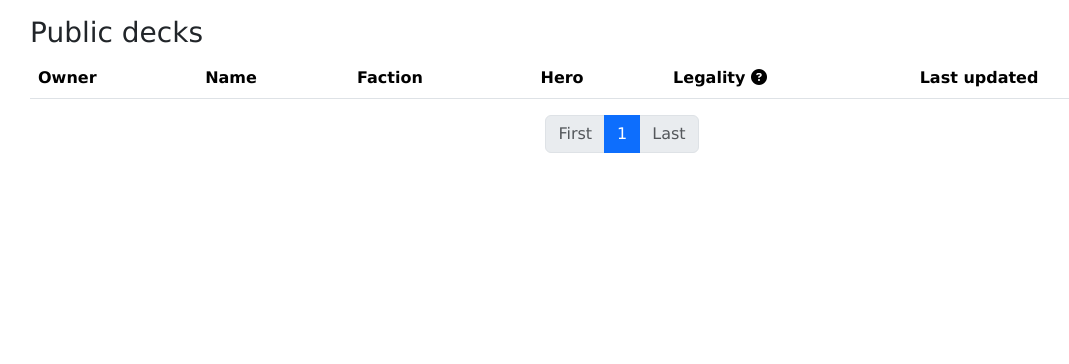
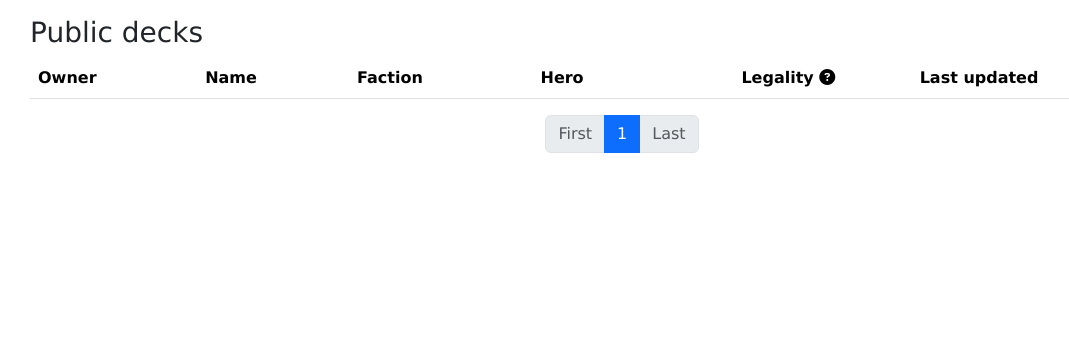
Before and after one commit to Ajordat/alteredbuilder, a Django app: page /decks/ in a window 1280 px wide. Shown: the part 56-420 px from the top of the page, without its empty margins (18-1087 px from the left). Run offline with Django 5.2, Linux system fonts and the light colour scheme; data that the repository does not hold is empty; parts of the project's set-up code (start-up, migrations or seed data) failed here and were passed over.

Commit message:
Centered columns on deck lists

```diff
--- a/alteredbuilder/decks/templates/decks/deck_list.html
+++ b/alteredbuilder/decks/templates/decks/deck_list.html
@@ -19,7 +19,7 @@
                     <th scope="col">Name</th>
                     <th scope="col">Faction</th>
                     <th scope="col">Hero</th>
-                    <th scope="col">
+                    <th scope="col" class="text-center">
                         <a data-bs-toggle="tooltip" data-bs-title="Standard | Draft">
                             Legality <i class="fa-regular fa-circle-question"></i>
                         </a>
@@ -34,7 +34,7 @@
                     <td>{{ deck.name }}</td>
                     <td>{{ deck.hero.get_faction_display.title }}</td>
                     <td data-bs-toggle="tooltip" data-bs-title="<img src='{{ deck.hero.image_url }}'/>" data-bs-html="true" data-bs-placement="right">{{ deck.hero.name }}</td>
-                    <td>{% if deck.is_standard_legal %}<i class="fa-solid fa-check"></i>{% else %}<i class="fa-solid fa-xmark"></i>{% endif %} | {% if deck.is_draft_legal %}<i class="fa-solid fa-check"></i>{% else %}<i class="fa-solid fa-xmark"></i>{% endif %}</td>
+                    <td class="text-center">{% if deck.is_standard_legal %}<i class="fa-solid fa-check"></i>{% else %}<i class="fa-solid fa-xmark"></i>{% endif %} | {% if deck.is_draft_legal %}<i class="fa-solid fa-check"></i>{% else %}<i class="fa-solid fa-xmark"></i>{% endif %}</td>
                     <td>{{ deck.modified_at|timesince }} ago</td>
                 </tr>
     {% endfor %}
@@ -52,12 +52,12 @@
                     <th scope="col">Name</th>
                     <th scope="col">Faction</th>
                     <th scope="col">Hero</th>
-                    <th scope="col">
+                    <th scope="col" class="text-center">
                         <a data-bs-toggle="tooltip" data-bs-title="Standard | Draft">
                             Legality <i class="fa-regular fa-circle-question"></i>
                         </a>
                     </th>
-                    <th scope="col">Is it public?</th>
+                    <th scope="col" class="text-center">Is it public?</th>
                     <th scope="col">Last updated</th>
                 </tr>
             </thead>
@@ -68,8 +68,8 @@
                     <td>{{ deck.name }}</td>
                     <td>{{ deck.hero.get_faction_display.title }}</td>
                     <td data-bs-toggle="tooltip" data-bs-title="<img src='{{ deck.hero.image_url }}'/>" data-bs-html="true" data-bs-placement="right">{{ deck.hero.name }}</td>
-                    <td>{% if deck.is_standard_legal %}<i class="fa-solid fa-check"></i>{% else %}<i class="fa-solid fa-xmark"></i>{% endif %} | {% if deck.is_draft_legal %}<i class="fa-solid fa-check"></i>{% else %}<i class="fa-solid fa-xmark"></i>{% endif %}</td>
-                    <td>{% if deck.is_public %}<i class="fa-solid fa-check"></i>{% endif %}</td>
+                    <td class="text-center">{% if deck.is_standard_legal %}<i class="fa-solid fa-check"></i>{% else %}<i class="fa-solid fa-xmark"></i>{% endif %} | {% if deck.is_draft_legal %}<i class="fa-solid fa-check"></i>{% else %}<i class="fa-solid fa-xmark"></i>{% endif %}</td>
+                    <td class="text-center">{% if deck.is_public %}<i class="fa-solid fa-check"></i>{% endif %}</td>
                     <td>{{ deck.modified_at|timesince }} ago</td>
                 </tr>
         {% endfor %}
--- a/alteredbuilder/decks/templates/forms/submit_decklist.html
+++ b/alteredbuilder/decks/templates/forms/submit_decklist.html
@@ -25,7 +25,6 @@
 </div>
 
 <p>Paste a decklist. Do follow ExAltered's decklist format:</p>
-
 <div class="mb-3">
     <label for="{{ form.decklist.id_for_label }}" class="form-label">Decklist</label>
     <textarea class="form-control{% if form.decklist.errors %} is-invalid{% endif %}" id="{{ form.decklist.auto_id }}" cols="10" rows="10" maxlength="1000" name="{{ form.decklist.name }}" aria-describedby="{{ form.decklist.name }}-validation" required placeholder="1 ALT_CORE_B_LY_01_C&#10;2 ALT_CORE_B_LY_06_C&#10;1 ALT_CORE_B_LY_06_R1&#10;3 ALT_CORE_B_LY_09_R1&#10;...">{% firstof form.decklist.value "" %}</textarea>
```
Also changed, not shown: alteredbuilder/decks/templates/decks/own_deck_list.html (+4 -4 lines).
